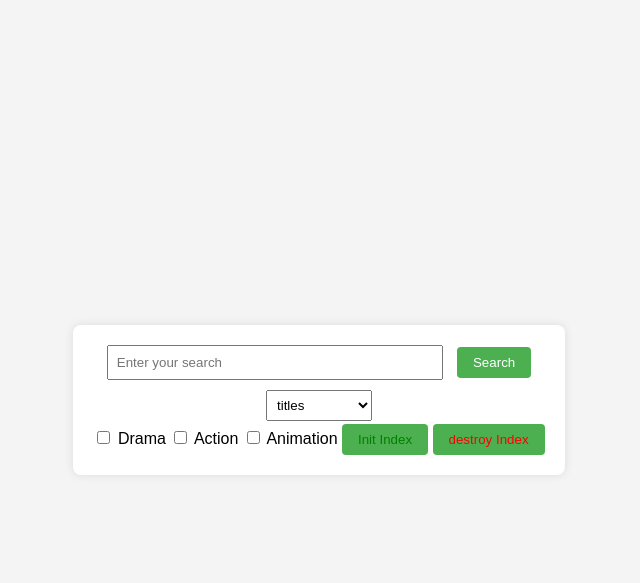
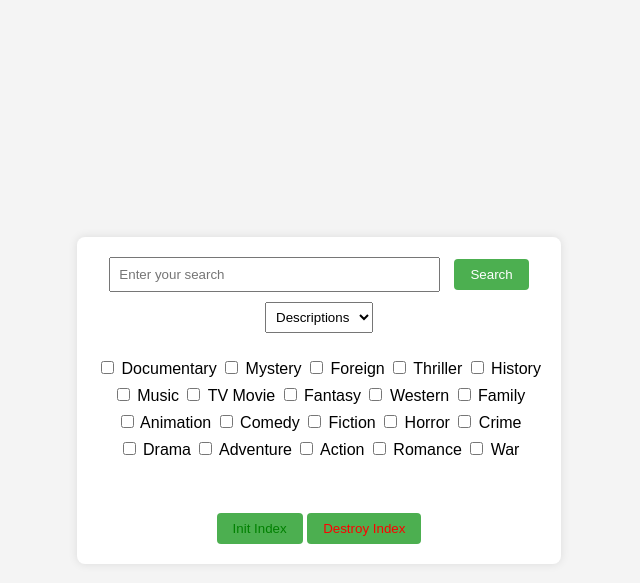
Before and after one commit to ytzortz/IRProjectPython, a Flask app: page / in a window 1280 px wide. Shown: the top 583 px of the page, without its empty margins (321-961 px from the left). Run offline with Flask 3, Linux system fonts and the light colour scheme.

Commit message:
HTML improved

```diff
--- a/templates/index.html
+++ b/templates/index.html
@@ -5,36 +5,140 @@
     <meta name="viewport" content="width=device-width, initial-scale=1.0">
     <link rel="stylesheet" href="../static/style.css">
     <script src="../static/functions.js"></script>
-    <title>Search Page</title>
+    <title>Seach a Movie</title>
 </head>
 <body>
 
+
+
 <div class="container">
     <input type="text" id="searchInput" placeholder="Enter your search">
-    <button onclick="runSearch()">Search</button>
-
-    <br>
+    <button onclick="runSearch();">Search</button>
 
     <select>
-        <option value="titles">titles</option>
-        <option value="descriptions">descriptions</option>
+        <option value="titles">Descriptions</option>
+        <option value="descriptions">Titles</option>
     </select>
 
     <br>
+    <br>
 
+    <div>
     <label>
-        <input type="checkbox" name="checkboxGroup"> Drama
+        <input type="checkbox" name="checkboxGroup" value="Documentary"> Documentary
     </label>
 
     <label>
-        <input type="checkbox" name="checkboxGroup"> Action
+        <input type="checkbox" name="checkboxGroup" value="Mystery"> Mystery
     </label>
 
     <label>
-        <input type="checkbox" name="checkboxGroup"> Animation
+        <input type="checkbox" name="checkboxGroup" value="Foreign"> Foreign
     </label>
+
+    <label>
+        <input type="checkbox" name="checkboxGroup" value="Thriller"> Thriller
+    </label>
+
+    <label>
+        <input type="checkbox" name="checkboxGroup" value="History"> History
+    </label>
+    <br>
+
+    <label>
+        <input type="checkbox" name="checkboxGroup" value="Music"> Music
+    </label>
+
+    <label>
+        <input type="checkbox" name="checkboxGroup" value="TV Movie"> TV Movie
+    </label>
+
+    <label>
+        <input type="checkbox" name="checkboxGroup" value="Fantasy"> Fantasy
+    </label>
+
+    <label>
+        <input type="checkbox" name="checkboxGroup" value="Western"> Western
+    </label>
+
+    <label>
+        <input type="checkbox" name="checkboxGroup" value="Family"> Family
+    </label>
+    <br>
+
+    <label>
+        <input type="checkbox" name="checkboxGroup" value="Animation"> Animation
+    </label>
+
+    <label>
+        <input type="checkbox" name="checkboxGroup" value="Comedy"> Comedy
+    </label>
+
+    <label>
+        <input type="checkbox" name="checkboxGroup" value="Fiction"> Fiction
+    </label>
+
+    <label>
+        <input type="checkbox" name="checkboxGroup" value="Horror"> Horror
+    </label>
+
+    <label>
+        <input type="checkbox" name="checkboxGroup" value="Crime"> Crime
+    </label>
+    <br>
+
+    <label>
+        <input type="checkbox" name="checkboxGroup" value="Drama"> Drama
+    </label>
+
+    <label>
+        <input type="checkbox" name="checkboxGroup" value="Adventure"> Adventure
+    </label>
+
+    <label>
+        <input type="checkbox" name="checkboxGroup" value="Action"> Action
+    </label>
+
+    <label>
+        <input type="checkbox" name="checkboxGroup" value="Romance"> Romance
+    </label>
+
+    <label>
+        <input type="checkbox" name="checkboxGroup" value="War"> War
+    </label>
+
+
+    </div>
+
+    <br>
+    <br>
+    <br>
+
+    <div style="display:none;" id="results"> <!----edw prepei na balw none-->
+        <h4>Results</h4>
+        <table style="width:100%;" >
+            <tr>
+              <th>Title</th>
+              <th>Tags</th>
+              <th>Country</th>
+            </tr>
+            <tr>
+              <td>Alfreds Futterkiste</td>
+              <td>Maria Anders</td>
+              <td>Germany</td>
+            </tr>
+            <tr>
+              <td>Centro comercial Moctezuma</td>
+              <td>Francisco Chang</td>
+              <td>Mexico</td>
+            </tr>
+          </table>
+        <br><br><br>
+    </div>
+
+
     <button id="initIndex" style="color:green" onclick="initIndex()">Init Index</button>
-    <button id="destroyIndex" style="color:red" onclick="destroyIndex()">destroy Index</button>
+    <button id="destroyIndex" style="color:red" onclick="destroyIndex()">Destroy Index</button>
 
 </div>
 </body>
```
Also changed, not shown: genres.py (+10 -13 lines), templates/INDEX.html (+65 -7 lines).
